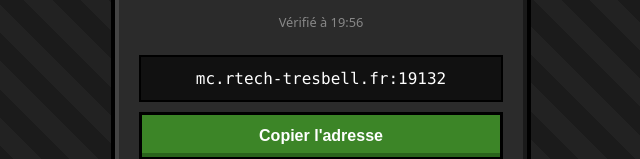
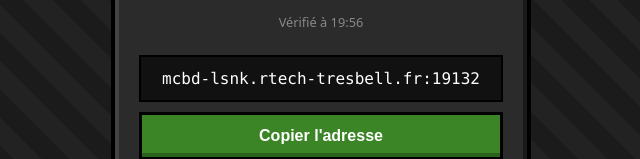
Before and after one commit to lessayenkru/statut-minecraftbedrockserveur-lessayenkru, a plain HTML site: page f6t3wp39k2j7x4fv74n84hr72h7pkf9scums963i4x3e2cnh4buqf7h3495v95444289z79cnbsnnv5a68i5vp3a3w3323rz29874y788peu8x6w6552kgc9szbfju47.html in a window 1280 px wide. Shown: the part 351-510 px from the top of the page, without its empty margins (319-959 px from the left). Drawn offline with Linux system fonts and the light colour scheme; no server answers.

Commit message:
Update server address in configuration

```diff
--- a/f6t3wp39k2j7x4fv74n84hr72h7pkf9scums963i4x3e2cnh4buqf7h3495v95444289z79cnbsnnv5a68i5vp3a3w3323rz29874y788peu8x6w6552kgc9szbfju47.html
+++ b/f6t3wp39k2j7x4fv74n84hr72h7pkf9scums963i4x3e2cnh4buqf7h3495v95444289z79cnbsnnv5a68i5vp3a3w3323rz29874y788peu8x6w6552kgc9szbfju47.html
@@ -65,7 +65,7 @@
 const CONFIG = {
   nom: "Les Sayenkru",
   // Adresse à donner aux joueurs (ton nom de domaine ou ton IP)
-  adresse: "mc.rtech-tresbell.fr",
+  adresse: "mcbd-lsnk.rtech-tresbell.fr",
   port: 19132,
   // Lien du badge healthchecks.io au format JSON (page "Badges" → JSON)
   badgeJson: "https://healthchecks.io/badge/eed5a0e5-ef01-44a2-9a3c-db3472/76YP8gMK-2.json",
```
